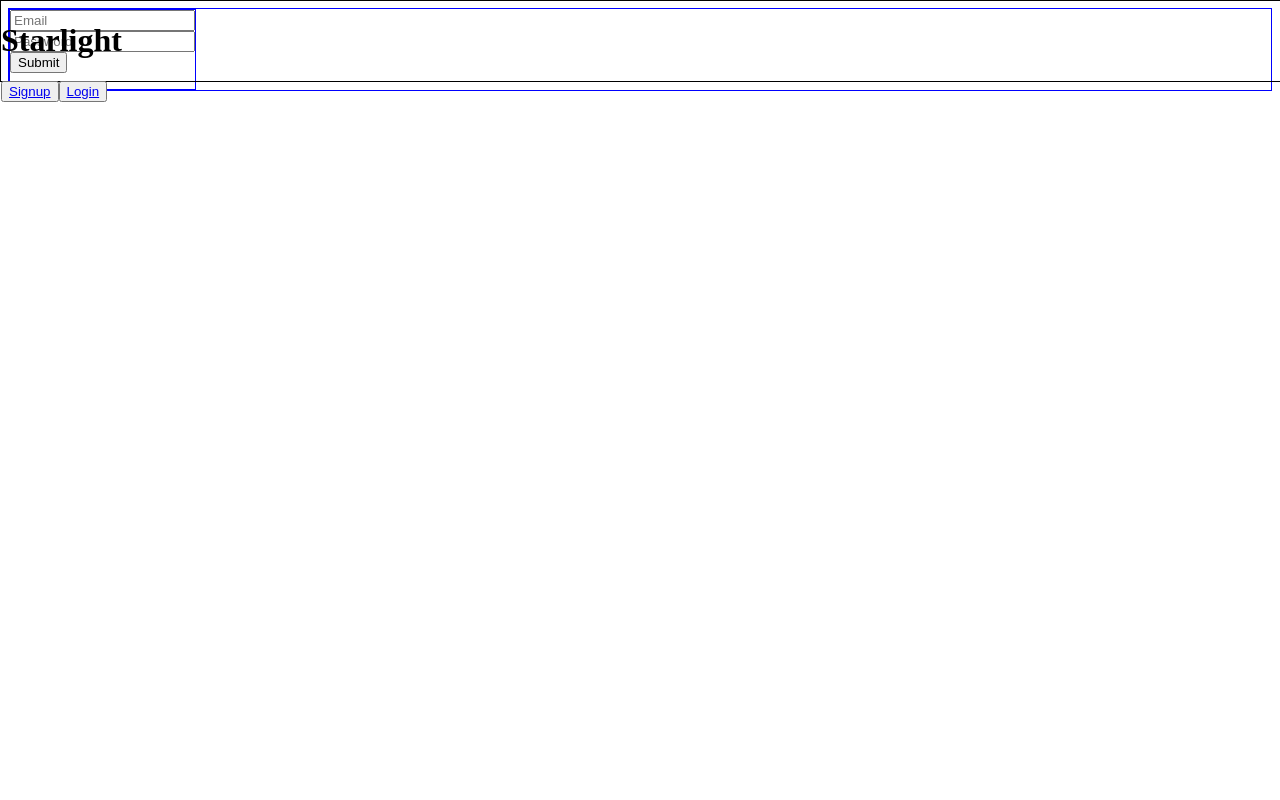
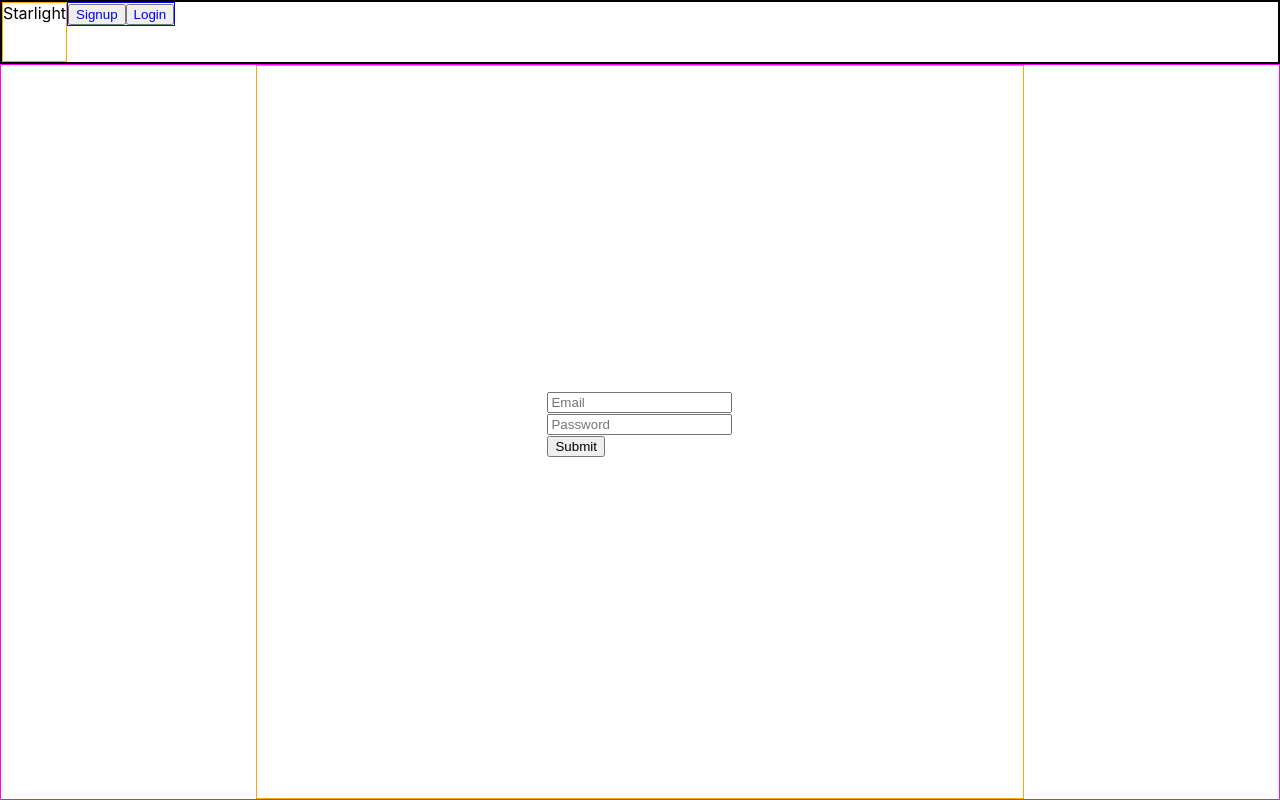
Before and after one commit to 12Starlight/MERN-stack, a React (Create React App) app in the folder frontend/: page /#/login in a window 1280 px wide. Built offline with nearby package versions, Linux system fonts and the light colour scheme.

Commit message:
Separated elements to properly understand how to build navbar

```diff
--- a/frontend/src/components/nav/navbar.css
+++ b/frontend/src/components/nav/navbar.css
@@ -1,10 +1,30 @@
-.outer {
+.nav-outer {
   position: absolute;
-  top: 0;
-  right: 0;
-  bottom: 0;
-  left: 0;
+  box-sizing: border-box;
+  display: flex;
   width: 100%;
-  height: 10%;
-  border: 1px solid black;
+  height: 8%;
+  border: 2px solid black;
 }
+
+.nav-title {
+  border: 1px solid orange;
+}
+
+/* Logged In */
+.links-loggedIn {
+  text-decoration: none;
+  outline: none;
+}
+
+/* Signed Out */
+.links-signedOut-wrapper {
+  display: flex;
+  border: 1px solid blue;
+}
+
+
+.links-signedOut {
+  text-decoration: none;
+  outline: none;
+}
--- a/frontend/src/components/nav/navbar.js
+++ b/frontend/src/components/nav/navbar.js
@@ -20,17 +20,19 @@ class NavBar extends React.Component {
     if (this.props.loggedIn) {
       return (
         <div >
-          <button><Link to={'/notes'} >All Notes</Link></button>
-          <button><Link to={'/profile'} >Profile</Link></button>
-          <button><Link to={'/new_note'} >Create A Note</Link></button>
-          <button onClick={this.logoutUser} >Logout</button>
+          <button><Link className='links-loggedIn' to={'/notes'} >All Notes</Link></button>
+          <button><Link className='links-loggedIn' to={'/profile'} >Profile</Link></button>
+          <button><Link className='links-loggedIn' to={'/new_note'} >Create A Note</Link></button>
+          <button className='links-loggedIn' onClick={this.logoutUser} >Logout</button>
         </div>
       );
     } else {
       return (
-        <div>
-          <button><Link to={'/signup'} >Signup</Link></button>
-          <button><Link to={'/login'} >Login</Link></button>
+        <div className='links-signedOut-wrapper'>
+          <div className='links-signedOut-outer' >
+            <button><Link className='links-signedOut' to={'/signup'} >Signup</Link></button>
+            <button><Link className='links-signedOut' to={'/login'} >Login</Link></button>
+          </div>
         </div>
       );
     }
@@ -39,11 +41,11 @@ class NavBar extends React.Component {
 
   render() {
     return (
-      <div className='outer'>
-        <h1>Starlight</h1>
-        <article>
+      <div className='nav-outer'>
+        <div className='nav-title'>Starlight</div>
+        <div>
           {this.getLinks()}
-        </article>
+        </div>
       </div>
     );
   }
--- a/frontend/src/components/profile/profile.css
+++ b/frontend/src/components/profile/profile.css
@@ -1,5 +1,5 @@
 .outer-profile {
-  margin: 12% 0 0 10%;
+  margin: 8% 0 0 10%;
   width: 100%;
   border: 1px solid blue;
 }
--- a/frontend/src/components/session/login.css
+++ b/frontend/src/components/session/login.css
@@ -1,13 +1,18 @@
 .login-wrapper {
+  position: absolute;
   display: flex;
-  top: 0;
+  justify-content: center;
+  top: 8%;
   right: 0;
   bottom: 0;
   left: 0;
-  border: 1px solid blue;
+  border: 1px solid fuchsia;
 }
 
 .login-outer {
   display: flex;
-  border: 1px solid blue;
+  justify-content: center;
+  align-items: center;
+  width: 60%;
+  border: 1px solid orange;
 }
--- a/frontend/src/index.css
+++ b/frontend/src/index.css
@@ -1,4 +1,9 @@
 body {
+  position: absolute;
+  top: 0;
+  right: 0;
+  bottom: 0;
+  left: 0;
   margin: 0;
   font-family: -apple-system, BlinkMacSystemFont, 'Segoe UI', 'Roboto', 'Oxygen',
     'Ubuntu', 'Cantarell', 'Fira Sans', 'Droid Sans', 'Helvetica Neue',
--- a/frontend/src/index.js
+++ b/frontend/src/index.js
@@ -1,5 +1,7 @@
 import React from 'react';
 import ReactDOM from 'react-dom';
+import './index.css';
+
 
 // We will create this component shortly
 import Root from './components/root';
```
